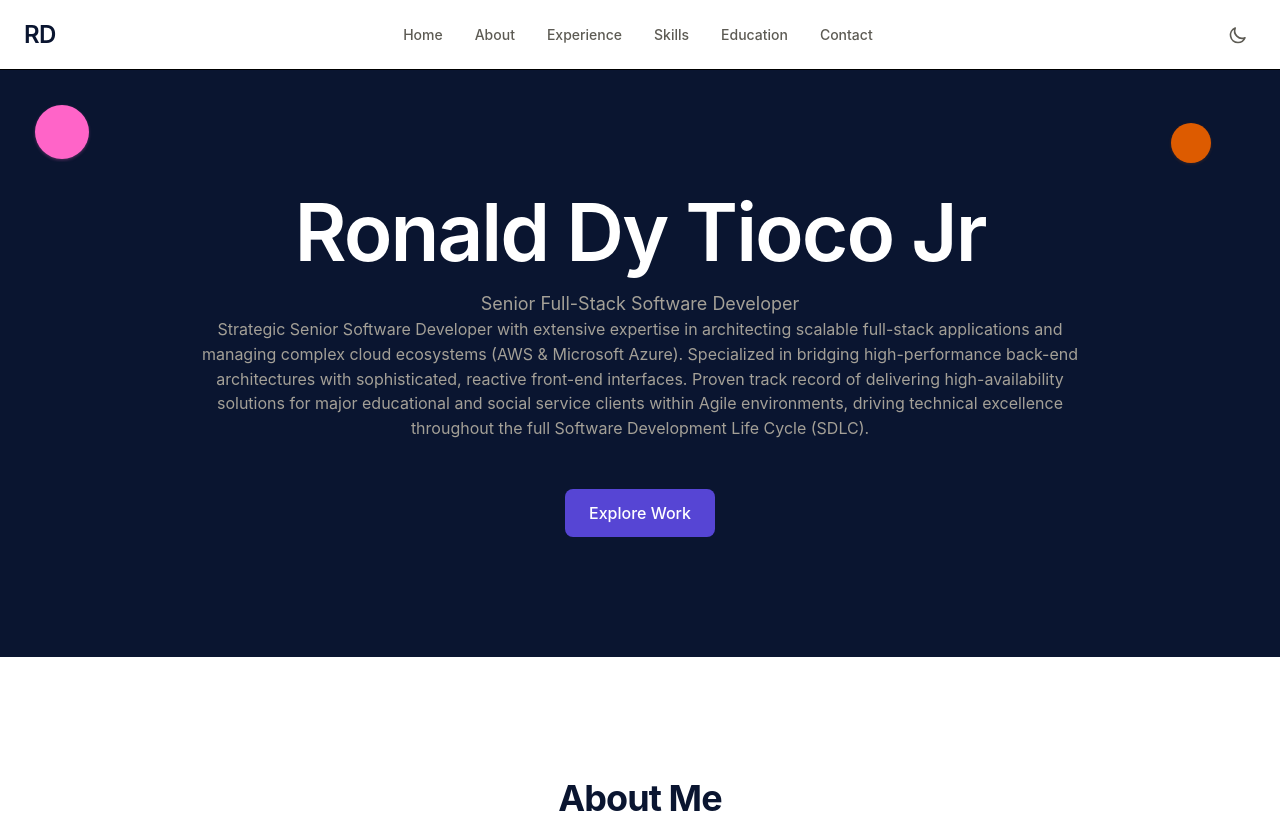
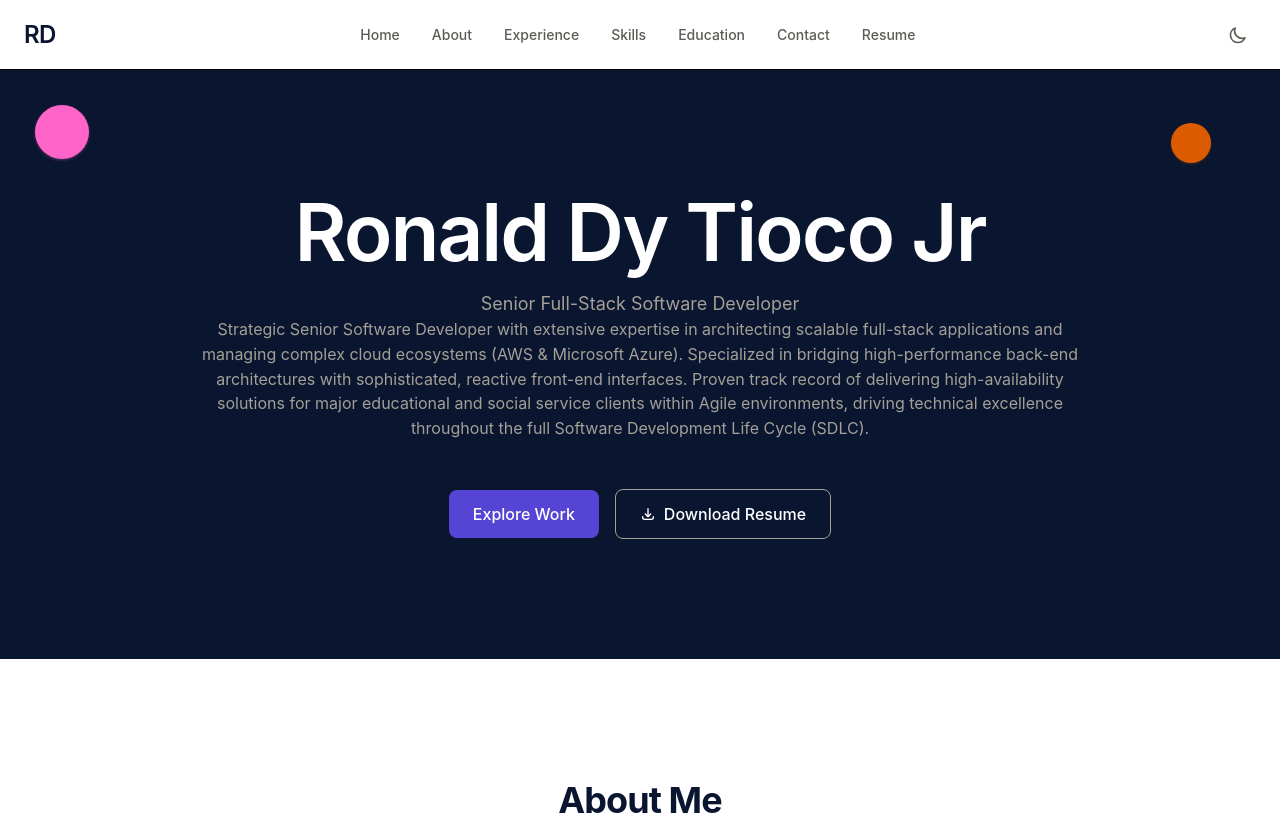
Before and after one commit to rhonstratos/rhonstratos, a React (Vite) app in the folder portfolio/: page / in a window 1280 px wide. Shown: the top 815 px of the page. Built offline with nearby package versions, Linux system fonts and the light colour scheme.

Commit message:
add: resume.pdf

```diff
--- a/portfolio/src/components/Header.tsx
+++ b/portfolio/src/components/Header.tsx
@@ -1,6 +1,6 @@
 import { useEffect, useState, useRef } from "react";
 
-const links = ["Home", "About", "Experience", "Skills", "Education", "Contact"];
+const links = ["Home", "About", "Experience", "Skills", "Education", "Contact", "Resume"];
 
 function SunIcon() {
   return <svg className="w-5 h-5" fill="none" viewBox="0 0 24 24" stroke="currentColor"><path strokeLinecap="round" strokeLinejoin="round" strokeWidth={2} d="M12 3v1m0 16v1m9-9h-1M4 12H3m15.364 6.364l-.707-.707M6.343 6.343l-.707-.707m12.728 0l-.707.707M6.343 17.657l-.707.707M16 12a4 4 0 11-8 0 4 4 0 018 0z" /></svg>;
@@ -77,15 +77,19 @@ export default function Header() {
 
         {/* Desktop nav */}
         <nav className="hidden lg:flex gap-8">
-          {links.map((link) => (
+          {links.map((link) => {
+            const isResume = link === "Resume";
+            return (
               <a
                 key={link}
-              href={link === "Home" ? "#home" : `#${link.toLowerCase()}`}
+                href={isResume ? `${import.meta.env.BASE_URL}resume.pdf` : link === "Home" ? "#home" : `#${link.toLowerCase()}`}
+                {...(isResume ? { target: "_blank", rel: "noopener noreferrer", download: true } : {})}
                 className="text-slate hover:text-brand_navy font-medium text-body-sm font-sans whitespace-nowrap py-2 transition-all duration-150 hover:scale-105 active:scale-95"
               >
                 {link}
               </a>
-          ))}
+            );
+          })}
         </nav>
 
         <div className="flex items-center gap-2">
@@ -114,16 +118,20 @@ export default function Header() {
       {menuOpen && (
         <div ref={menuRef} className="lg:hidden border-t border-hairline bg-canvas animate-fade-in">
           <nav className="flex flex-col px-4 py-3 gap-1">
-            {links.map((link) => (
+            {links.map((link) => {
+              const isResume = link === "Resume";
+              return (
                 <a
                   key={link}
-                href={link === "Home" ? "#home" : `#${link.toLowerCase()}`}
+                href={isResume ? `${import.meta.env.BASE_URL}resume.pdf` : link === "Home" ? "#home" : `#${link.toLowerCase()}`}
+                  {...(isResume ? { target: "_blank", rel: "noopener noreferrer", download: true } : {})}
                   onClick={() => setMenuOpen(false)}
                   className="text-slate hover:text-brand_navy font-medium text-body-sm font-sans px-3 py-2.5 rounded-md hover:bg-surface transition-colors"
                 >
                   {link}
                 </a>
-            ))}
+              );
+            })}
           </nav>
         </div>
       )}
--- a/portfolio/src/components/Hero.tsx
+++ b/portfolio/src/components/Hero.tsx
@@ -61,12 +61,26 @@ export default function Hero({
           </p>
         </div>
 
-        <a
-          href="#about"
-          className="inline-block mt-8 md:mt-12 px-6 py-3 bg-primary text-onPrimary font-medium rounded-md font-sans transition-transform duration-200 animate-fade-in-up animate-delay-500 hover:scale-105 active:scale-95"
-        >
-          Explore Work
-        </a>
+        <div className="flex flex-wrap items-center justify-center gap-4 mt-8 md:mt-12">
+          <a
+            href="#about"
+            className="px-6 py-3 bg-primary text-onPrimary font-medium rounded-md font-sans transition-transform duration-200 animate-fade-in-up animate-delay-500 hover:scale-105 active:scale-95"
+          >
+            Explore Work
+          </a>
+          <a
+            href={`${import.meta.env.BASE_URL}resume.pdf`}
+            target="_blank"
+            rel="noopener noreferrer"
+            download
+            className="inline-flex items-center gap-2 px-6 py-3 border border-on-dark-muted text-on-dark font-medium rounded-md font-sans transition-transform duration-200 animate-fade-in-up animate-delay-500 hover:scale-105 active:scale-95"
+          >
+            <svg className="w-4 h-4" fill="none" viewBox="0 0 24 24" stroke="currentColor">
+              <path strokeLinecap="round" strokeLinejoin="round" strokeWidth={2} d="M4 16v1a3 3 0 003 3h10a3 3 0 003-3v-1m-4-4l-4 4m0 0l-4-4m4 4V4" />
+            </svg>
+            Download Resume
+          </a>
+        </div>
       </div>
     </section>
   );
```
Also changed, not shown: 1 other file (tests, documents, lock files or other folders). Lines whose indentation alone changed are shown as unchanged.
